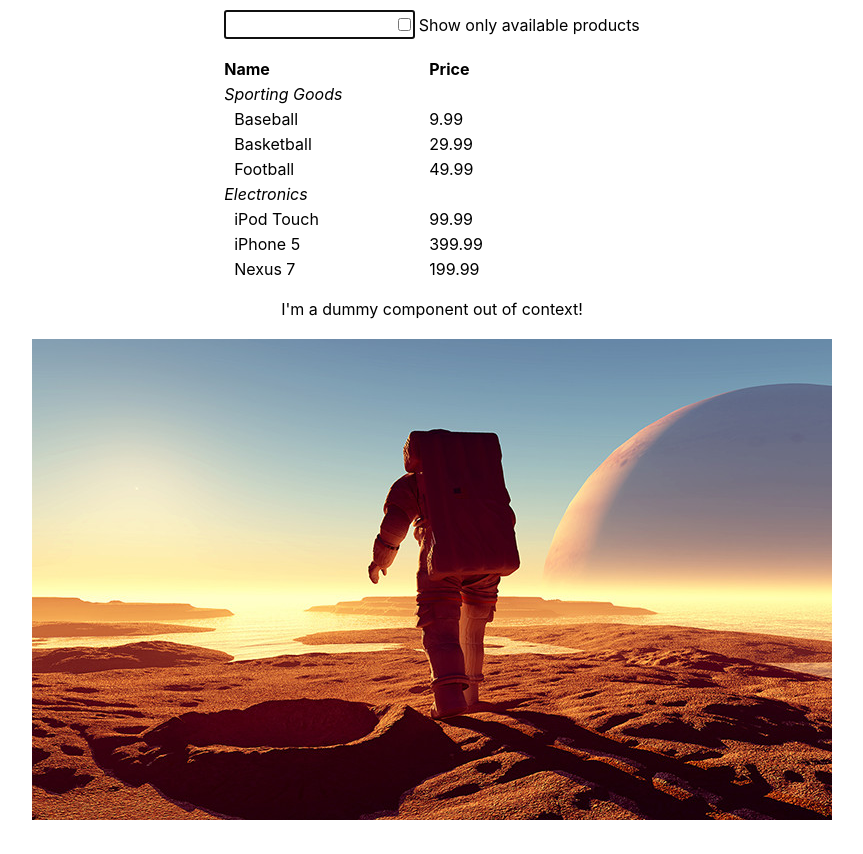
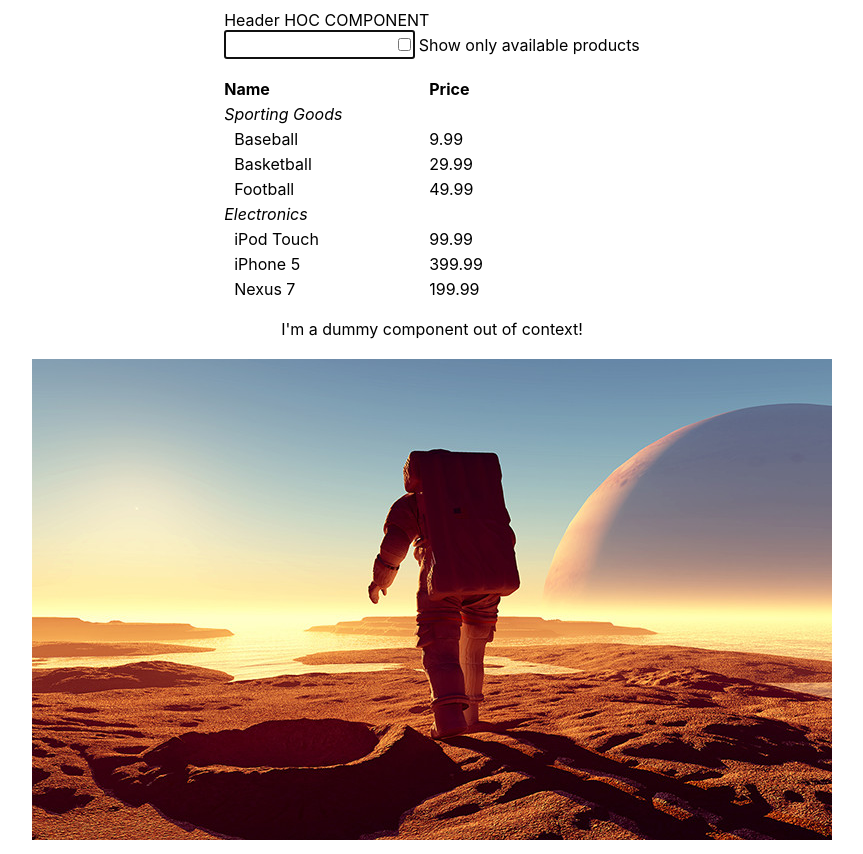
Before and after one commit to emilioSp/thinking-in-react, a React (Create React App) app: page / in a window 1280 px wide. Shown: the whole page, without its empty margins (208-1071 px from the left). Built offline with nearby package versions, Linux system fonts and the light colour scheme.

Commit message:
HOC component

```diff
--- /dev/null
+++ b/src/SearchHeader.js
@@ -0,0 +1,8 @@
+import React, { Fragment } from 'react';
+
+export const SearchHeader = Component => props => <Fragment>
+  <div>
+    Header {props.headerText}
+  </div>
+  <Component {...props}/>
+</Fragment>;
--- a/src/Warehouse.js
+++ b/src/Warehouse.js
@@ -2,13 +2,17 @@ import React, { Fragment } from 'react';
 import { Search } from './Search';
 import { WarehouseList } from './WarehouseList';
 import { WarehouseContext } from './WarehouseContext';
+import { SearchHeader } from './SearchHeader';
+
+const SearchWithHeader = SearchHeader(Search);
 
 export const Warehouse = props => (
   <div>
     <WarehouseContext.Consumer>
       {warehouseContext =>
         (<Fragment>
-          <Search
+          <SearchWithHeader
+            headerText='HOC COMPONENT'
             filterText={warehouseContext.filterText}
             filterOnlyInWareHouse={warehouseContext.filterOnlyInStock}
             onFilterTextChange={warehouseContext.handleFilterTextChange}
```
